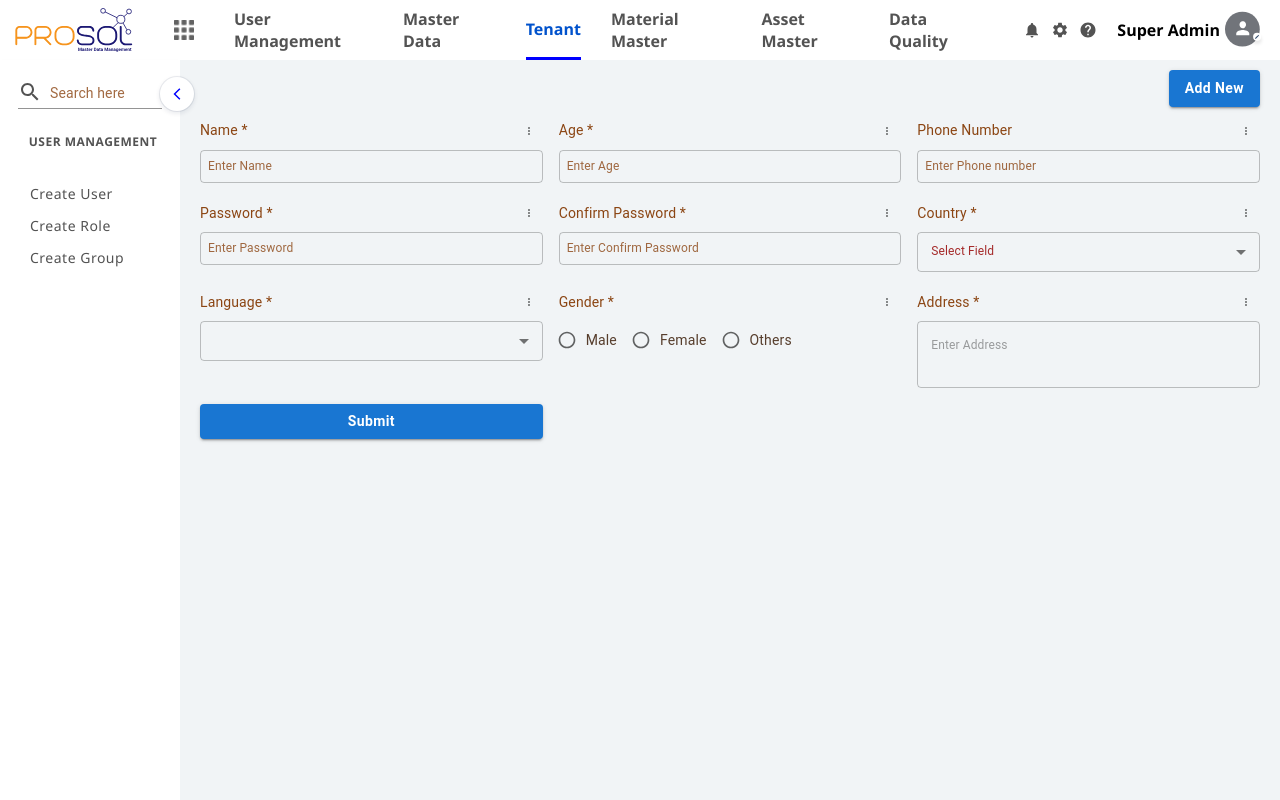
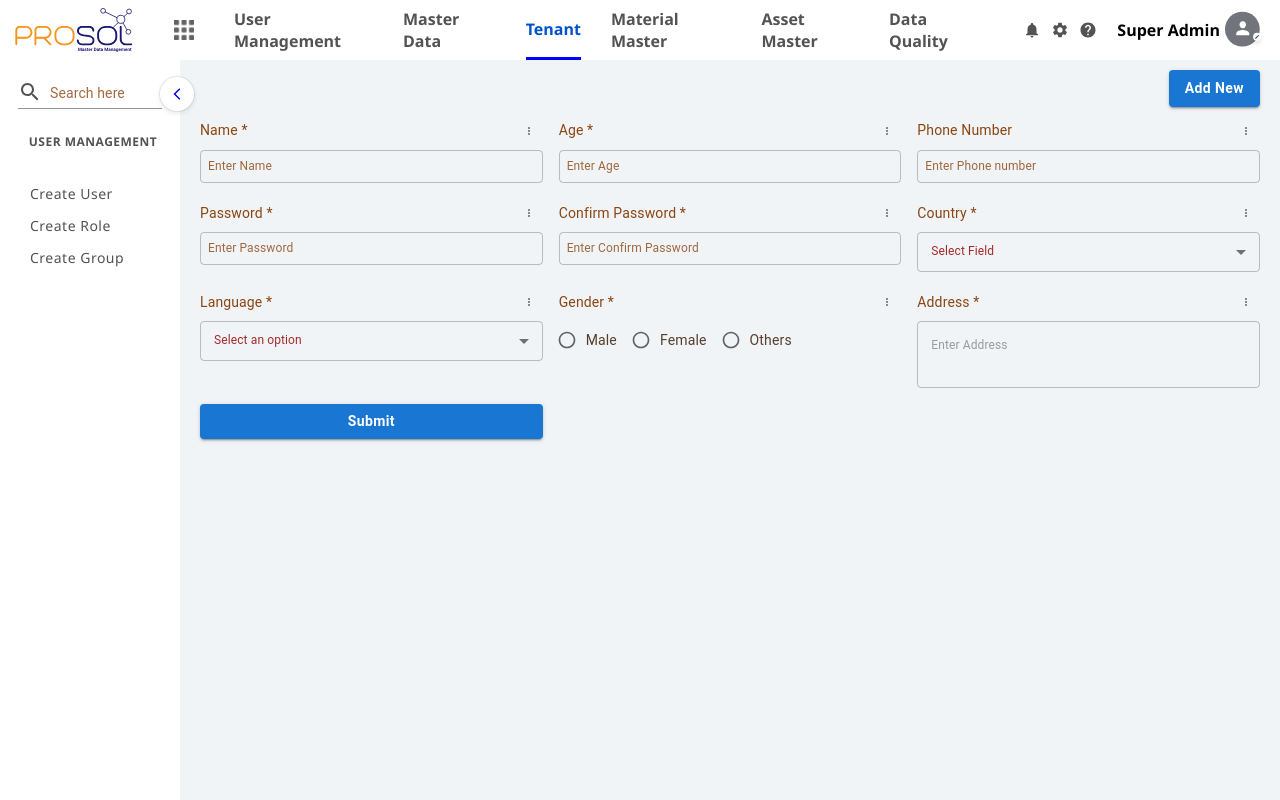
Before and after one commit to FarhanAbdulMuthalif/next-prosol-layout, a Next.js app: page /Tenant in a window 1280 px wide. Built offline with nearby package versions, Linux system fonts and the light colour scheme.

Commit message:
api-intigrate with backend in all field

```diff
--- a/app/components/SelectMulti.tsx
+++ b/app/components/SelectMulti.tsx
@@ -11,7 +11,7 @@ const SelectMulti: React.FC<DropdownData> = ({
   options,
   name,
 }) => {
-  const [selectedOptions, setSelectedOptions] = useState<string[]>([]);
+  const [selectedOptions, setSelectedOptions] = useState<unknown[]>([]);
 
   const handleChange = (event: SelectChangeEvent<{ value: unknown }>) => {
     setSelectedOptions(
@@ -35,16 +35,23 @@ const SelectMulti: React.FC<DropdownData> = ({
       name={name}
       multiple
       fullWidth
+      displayEmpty
       style={{
         height: 40,
 
         alignSelf: "flex-start",
       }}
-      renderValue={(value) =>
-        Array.isArray(value) && value.length > 0
-          ? value.join(", ")
-          : "Select Field"
-      }
+      renderValue={(selected) => {
+        if (selectedOptions.length === 0) {
+          return "Select an option";
+        }
+        return Array.isArray(selected) ? (selected as string[]).join(", ") : [];
+      }}
+      // renderValue={(value) =>
+      //   Array.isArray(value) && value.length > 0
+      //     ? value.join(", ")
+      //     : "Select Field"
+      // }
     >
       {options.map((option) => (
         <MenuItem
```
